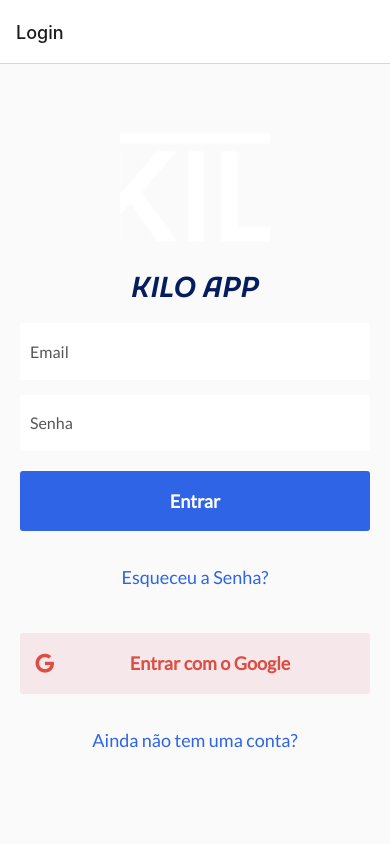
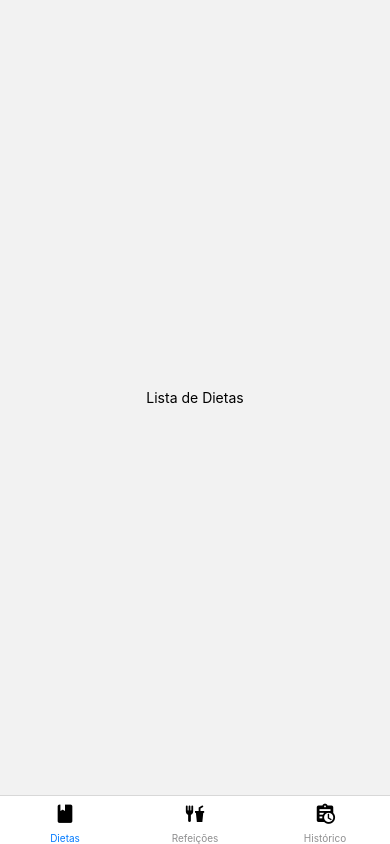
Before and after one commit to MullerIsaac/appES, a React Native app: screen / in a window 390 px wide. Built offline with nearby package versions, Linux system fonts and the light colour scheme.

Commit message:
Adicionado tela home e seu menu de navegação

```diff
--- a/App.js
+++ b/App.js
@@ -1,4 +1,5 @@
 // import { StatusBar } from 'expo-status-bar';
+import { useState } from 'react';
 import { StyleSheet, Text, View } from 'react-native';
 import { NavigationContainer } from '@react-navigation/native';
 import { createNativeStackNavigator } from '@react-navigation/native-stack';
@@ -9,13 +10,17 @@ import { useFonts } from 'expo-font';
 // import FormButton from './app/components/FormButton';
 import LoginScreen from './app/screens/LoginScreen';
 import SignupScreen from './app/screens/SignupScreen';
+import HomeScreen from './app/screens/HomeScreen';
 
 const {Navigator, Screen, Group } = createNativeStackNavigator();
 
 
 export default function App() {
 
-    const  [loaded] = useFonts({
+  const [isSignedIn, setIsSignedIn] = useState(true);
+  //let isSignedIn = true;
+
+    const [loaded] = useFonts({
       "Kufam-SemiBoldItalic": require('./assets/fonts/Kufam-SemiBoldItalic.ttf'),
       "Lato-Bold": require('./assets/fonts/Lato-Bold.ttf'),
       "Lato-BoldItalic": require('./assets/fonts/Lato-BoldItalic.ttf'),
@@ -29,10 +34,18 @@ export default function App() {
 
   return (
     <NavigationContainer>
-      <Navigator initialRouteName="login" >
+      <Navigator initialRouteName="login" screenOptions={{ headerShown: false}}>
+        {isSignedIn ? (
+          <>
+          <Screen name="home" component={HomeScreen} options={{ title: "Home" }} />
+          </>
+        ) : (
+          <>
           <Screen name="login" component={LoginScreen} options={{ title: "Login" }}  />
           <Screen name="signup" component={SignupScreen} options={{ title: "Sign up" }} />
-      </Navigator>
+          </>
+        )}
+        </Navigator>
     </NavigationContainer>
   );
 }
--- /dev/null
+++ b/app/screens/DietScreen.js
@@ -0,0 +1,19 @@
+import { StyleSheet, View, Text } from 'react-native';
+
+
+export default function DietScreen(){
+    return(
+        <View style={ styles.container }>
+            <Text>Lista de Dietas</Text>
+        </View>
+    );
+}
+
+const styles = StyleSheet.create({
+    container: {
+      padding: 25,
+      flex: 1,
+      justifyContent: "center",
+      alignItems: "center",
+    }
+  });
--- /dev/null
+++ b/app/screens/HistoryScreen.js
@@ -0,0 +1,19 @@
+import { StyleSheet, View, Text } from 'react-native';
+
+
+export default function HistoryScreen(){
+    return(
+        <View style={ styles.container }>
+            <Text>Lista de Refeições</Text>
+        </View>
+    );
+}
+
+const styles = StyleSheet.create({
+    container: {
+      padding: 25,
+      flex: 1,
+      justifyContent: "center",
+      alignItems: "center",
+    }
+  });
--- /dev/null
+++ b/app/screens/HomeScreen.js
@@ -0,0 +1,59 @@
+import { StyleSheet, View, Text } from 'react-native';
+import  { createBottomTabNavigator  } from '@react-navigation/bottom-tabs';
+import  MaterialCommunityIcons  from 'react-native-vector-icons/MaterialCommunityIcons';
+
+import DietScreen from './DietScreen';
+import MealScreen from './MealScreen';
+import HistoryScreen from './HistoryScreen';
+
+const dietIcon = <MaterialCommunityIcons name="book" color="#000" size={22} />;
+const mealIcon = <MaterialCommunityIcons name="food-fork-drink" color="#000" size={22} />;
+const historyIcon = <MaterialCommunityIcons name="clipboard-text-clock" color="#000" size={22} />;
+
+const { Navigator, Screen } = createBottomTabNavigator();
+
+
+export default function HomeScreen(){
+    return(
+        <Navigator>
+            <Screen
+            name="diet"
+            component={DietScreen}
+            options={{
+                tabBarLabel: "Dietas",
+                headerShown: false,
+                tabBarIcon: () => (dietIcon)
+            }}
+            />
+
+            <Screen
+            name="meal"
+            component={MealScreen}
+            options={{
+                tabBarLabel: "Refeições",
+                headerShown: false,
+                tabBarIcon: () => (mealIcon)
+            }}
+            />
+
+            <Screen
+            name="history"
+            component={HistoryScreen}
+            options={{
+                tabBarLabel: "Histórico",
+                headerShown: false,
+                tabBarIcon: () => (historyIcon)
+            }}
+            />
+        </Navigator>
+    );
+}
+
+const styles = StyleSheet.create({
+    container: {
+      padding: 25,
+      flex: 1,
+      justifyContent: "center",
+      alignItems: "center",
+    }
+  });
--- a/app/screens/LoginScreen.js
+++ b/app/screens/LoginScreen.js
@@ -102,6 +102,7 @@ export default function LoginScreen({ navigation }) {
                     Ainda não tem uma conta?
                 </Text>
             </TouchableOpacity>
+
         </View>
     );
 }
@@ -134,6 +135,7 @@ const styles = StyleSheet.create({
 
     forgotButton: {
         marginVertical: 35
+
     },
 
     navButtonText: {
--- /dev/null
+++ b/app/screens/MealScreen.js
@@ -0,0 +1,23 @@
+import { StyleSheet, View, Text, TouchableOpacity } from 'react-native';
+import FormButton from '../components/FormButton';
+import { useState } from 'react';
+
+
+export default function MealScreen(){
+    const [meals, setMeals] = useState([]);
+
+    return(
+        <View style={ styles.container }>
+            <Text>Tela de cadastro de refeições</Text>
+        </View>
+    );
+}
+
+const styles = StyleSheet.create({
+    container: {
+      padding: 25,
+      flex: 1,
+      justifyContent: "center",
+      alignItems: "center",
+    }
+  });
--- a/package.json
+++ b/package.json
@@ -10,8 +10,12 @@
     "eject": "expo eject"
   },
   "dependencies": {
+<<<<<<< Updated upstream
     "@react-native-firebase/app": "^15.0.0",
     "@react-native-firebase/firestore": "^15.0.0",
+=======
+    "@react-navigation/bottom-tabs": "^6.3.1",
+>>>>>>> Stashed changes
     "@react-navigation/native": "^6.0.10",
     "@react-navigation/native-stack": "^6.6.2",
     "expo": "~45.0.0",
```
Also changed, not shown: 1 other file (tests, documents, lock files or other folders).
